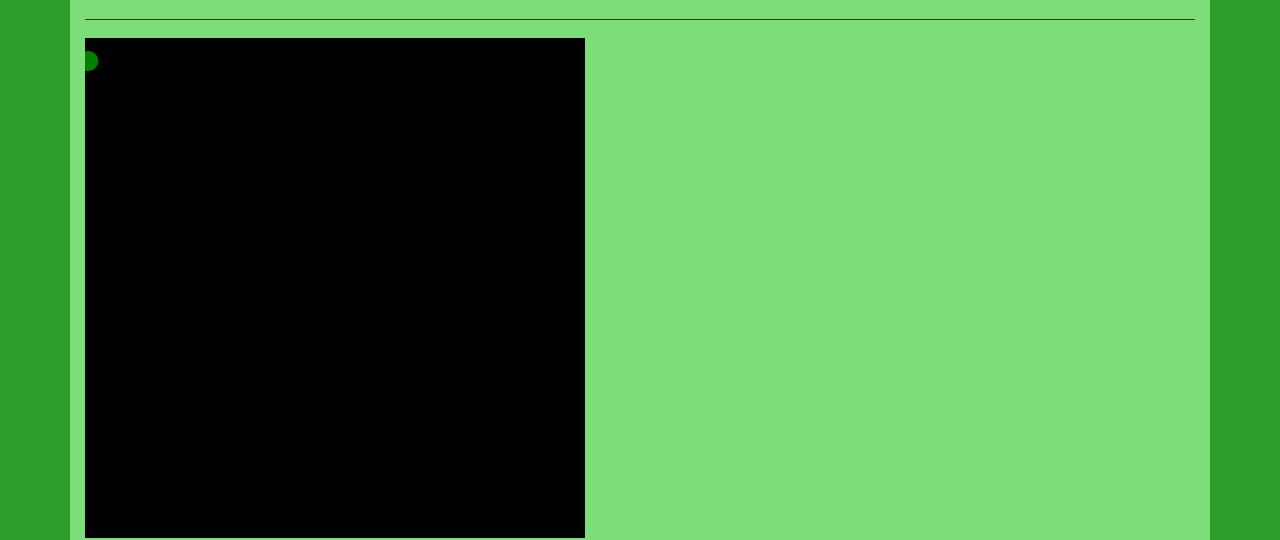
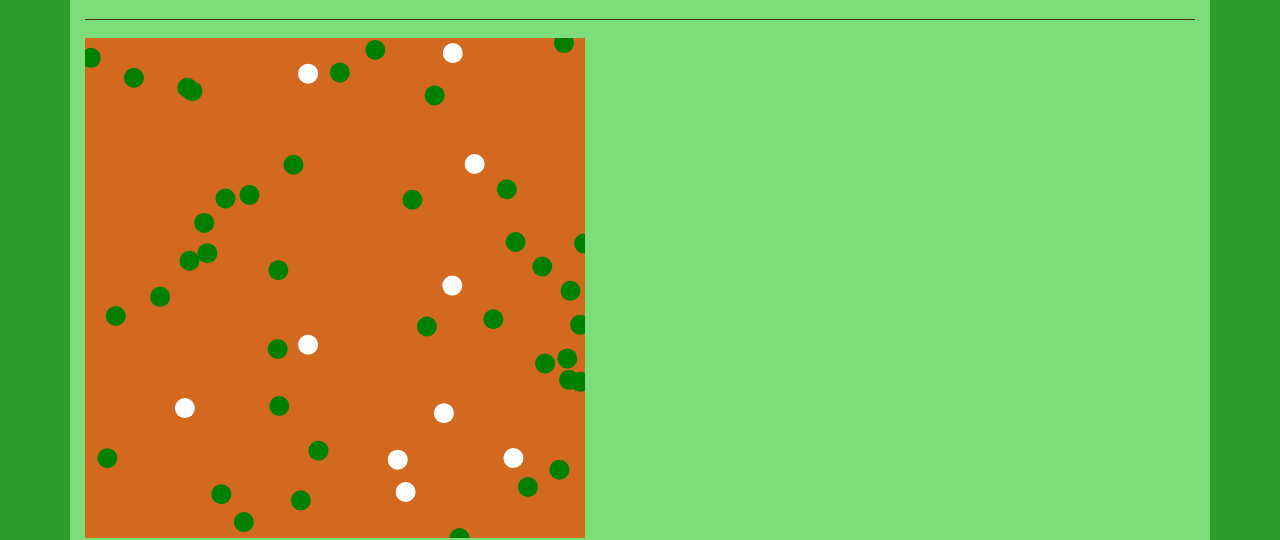
Before and after one commit to GabrieleLabanca/alifesgame, a plain HTML site: page index.html in a window 1280 px wide. Shown: the part 421-961 px from the top of the page. Drawn offline with nearby package versions, Linux system fonts and the light colour scheme; a web font is replaced by a local one.

Commit message:
plants&sheep

```diff
--- a/index.html
+++ b/index.html
@@ -11,7 +11,7 @@
     <!--D3 library-->
     <script type="text/javascript" src="d3/d3.min.js"></script>
     <!--javascript program-->
-    <script type="text/javascript" src="js/Animal.js"></script>
+    <script type="text/javascript" src="js/Being.js"></script>
     <script type="text/javascript" src="js/main.js"></script>
     <script type="text/javascript" src="js/parameters.js"></script>
     <script type="text/javascript" src="js/setupSvg.js"></script>
--- a/js/Animal.js
+++ b/js/Being.js
@@ -8,10 +8,11 @@ var Being = function(x,y){
   this.set = function(i,val){
     if(i==='x')      {this.x = val;}
     else if(i==='y') {this.y = val;}
-  },
+  }
   this.banana = function(){
     console.log('BANANA');
   }
+  this.color = 'black';
 }
 
 
@@ -23,16 +24,45 @@ var Animal = function(x,y){
       return B.get(i);
     },
     updatePosition: function(){
-      B.set('x', B.x + 0.5 - Math.random());
-      B.set('y', B.y + 0.5 - Math.random());
+      B.set('x', B.x + speed*( 0.5 - Math.random() ));
+      B.set('y', B.y + speed*( 0.5 - Math.random() ));
       if(B.x>svg_w) B.x = svg_w;
+      if(B.x<0)     B.x = 0;
       if(B.y>svg_h) B.y = svg_h;
-
-    }
+      if(B.y<0)     B.y = 0;
+    },
+    color: ['black']
   };
   return obj;
+};
 
+var Plant = function(x,y){
+  var B = new Being(x,y);
+
+  var obj = {
+    get: function(i){
+      return B.get(i);
+    },
+    updatePosition: function(){},
+    color: ['green']
+  };
+  return obj;
 };
+
+var Sheep = function(x,y){
+  var A = new Animal(x,y);
+
+  var obj = {
+    get: function(i){
+      return A.get(i);
+    },
+    updatePosition: function(){
+      return A.updatePosition();
+    },
+    color: ['white']
+  };
+  return obj;
+}
 
 
 
--- a/js/move.js
+++ b/js/move.js
@@ -6,7 +6,7 @@ function move()
     .attr('cx',function(d){ return d.get('x'); })
     .attr('cy',function(d){ return d.get('y'); })
     .attr('r',circle_radius)
-    .attr('fill',"green");
+    .attr('fill',function(d){ return d.color; } );
 
 
 
--- a/js/parameters.js
+++ b/js/parameters.js
@@ -3,5 +3,8 @@ var svg_w = 500;
 
 var circle_radius = 10;
 var zoo = [];
-var N = 1;
+var N = 0;
+var N_plants = 40;
+var N_sheep = 10;
 var mysvg;
+var speed = 10;
--- a/js/setupSvg.js
+++ b/js/setupSvg.js
@@ -2,20 +2,21 @@ function setupSvg()
 {
   console.log("setupSvg");
   for( i=0; i<N; i++){
-    /*zoo.push( Animal.bind({
-      x: { value: svg_w*Math.random() },
-      y: { value: svg_h*Math.random() }
-    }) );
-    */
-    zoo.push( new Animal(10,10));
+    zoo.push( new Animal(svg_w*Math.random(),svg_h*Math.random()));
+  }
+  for( i=0; i<N_plants; i++){
+    zoo.push( new Plant(svg_w*Math.random(),svg_h*Math.random()));
+  }
+  for( i=0; i<N_sheep; i++){
+    zoo.push( new Sheep(svg_w*Math.random(),svg_h*Math.random()));
+  }
 
-  }
 
   mysvg = d3.select("#world")
     .append("svg")
     .attr("width",svg_w)
     .attr("height",svg_h)
-    .attr("style","background:black");
+    .attr("style","background:chocolate");
 
   mysvg.selectAll("circle")
     .data(zoo)
@@ -24,6 +25,6 @@ function setupSvg()
     .attr('cx',function(d){ return d.get('x'); })
     .attr('cy',function(d){ return d.get('y'); })
     .attr('r',circle_radius)
-    .attr('fill',"green");
+    .attr('fill',function(d){ return d.color;  });
 
 }
```
Also changed, not shown: trash/Animal.js (added, +122 -0 lines), 6 other files.
